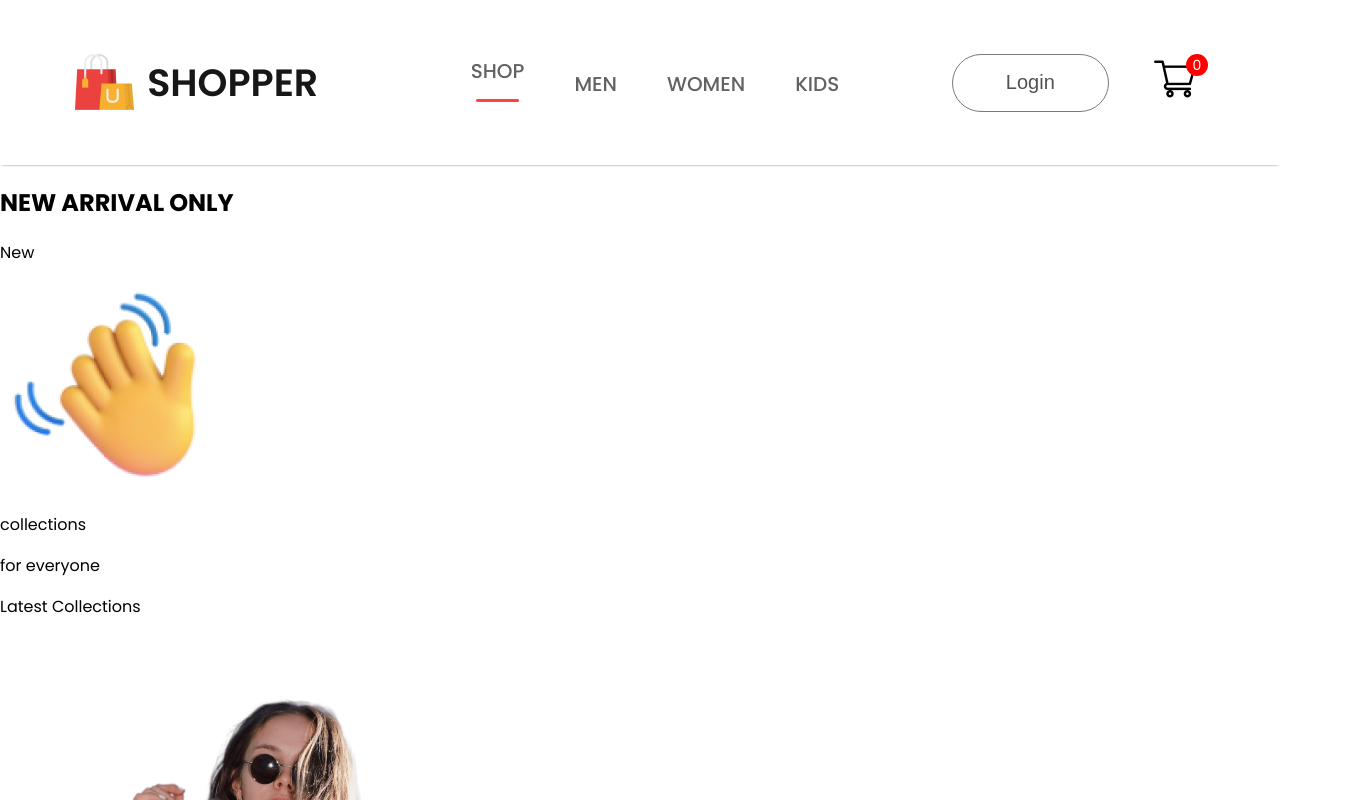
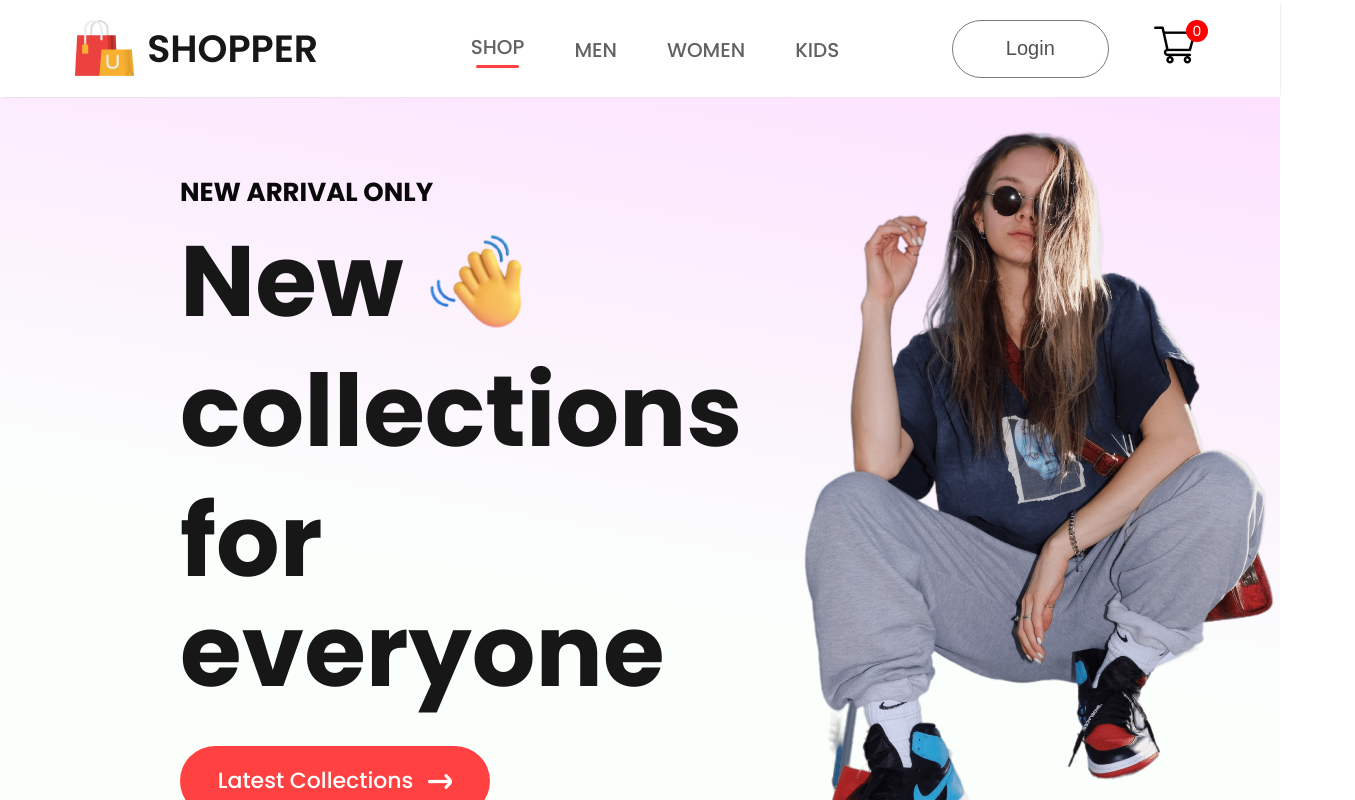
Before and after one commit to aniigupta/frontend, a React (Create React App) app: page / in a window 1280 px wide. Shown: the top 800 px of the page, 1355 px wide, since content can reach past the window. Built offline with nearby package versions, Linux system fonts and the light colour scheme.

Commit message:
virtually appealing

```diff
--- a/src/Components/Hero/Hero.css
+++ b/src/Components/Hero/Hero.css
@@ -0,0 +1,59 @@
+.Hero {
+    height: 100vh;
+    background: linear-gradient(190deg, #fde1ff, #e1ffea22 60%);
+    display: flex;
+}
+
+.Hero-left {
+    flex: 1;
+    display: flex;
+    flex-direction: column;
+    justify-content: center;
+    gap: 20px;
+    padding-left: 180px;
+    line-height: 1.1;
+}
+
+.Hero-left h2 {
+    color: #090909;
+    font-size: 26px;
+    font-weight: 700;
+}
+
+.Hero-left p {
+    color: #171717;
+    font-size: 100px;
+    font-weight: 700;
+}
+
+.hero-hand-icon {
+    display: flex;
+    align-items: center;
+    gap: 20px;
+}
+
+.hero-hand-icon img {
+    width: 105px;
+}
+
+.hero-latest-btn {
+    display: flex;
+    justify-content: center;
+    align-items: center;
+    gap: 15px;
+    width: 310px;
+    height: 70px;
+    border-radius: 75px;
+    background: #ff4141;
+    color: rgb(255, 255, 255);
+    font-size: 22px;
+    font-weight: 500;
+    margin-top: 20px;
+}
+
+.Hero-right {
+    flex: 1;
+    display: flex;
+    justify-content: center;
+    align-items: center;
+}
--- a/src/Components/Hero/Hero.jsx
+++ b/src/Components/Hero/Hero.jsx
@@ -4,23 +4,21 @@
 import arrow_icon from '../Assets/arrow.png';
 import hero_image from '../Assets/hero_image.png';
 
-
-  const Hero = () => {
-
+const Hero = () => {
   return (
     <div className='Hero'>
       <div className='Hero-left'>
         <h2>NEW ARRIVAL ONLY</h2>
-        <div className='hand-icon'>
+        <div className='hero-hand-icon'>
           <p>New</p>
           <img src={hand_icon} alt='Hand Icon' />
         </div>
         <p>collections</p>
         <p>for everyone</p>
-      </div>
-      <div className='hero-latest-btn'>
-        <div>Latest Collections</div>
-        <img src={arrow_icon} alt='Arrow Icon' />
+        <div className='hero-latest-btn'>
+          <div>Latest Collections</div>
+          <img src={arrow_icon} alt='Arrow Icon' />
+        </div>
       </div>
       <div className='Hero-right'>
         <img src={hero_image} alt='Hero' />
--- a/src/index.css
+++ b/src/index.css
@@ -1,3 +1,6 @@
+*{
+  margin: 0px;
+}
 body {
   margin: 0;
   font-family: -apple-system, BlinkMacSystemFont, 'Segoe UI', 'Roboto', 'Oxygen',
```
Also changed, not shown: src/Components/Item/Item.css (added, +15 -0 lines), src/Components/Item/Item.jsx (added, +21 -0 lines).
